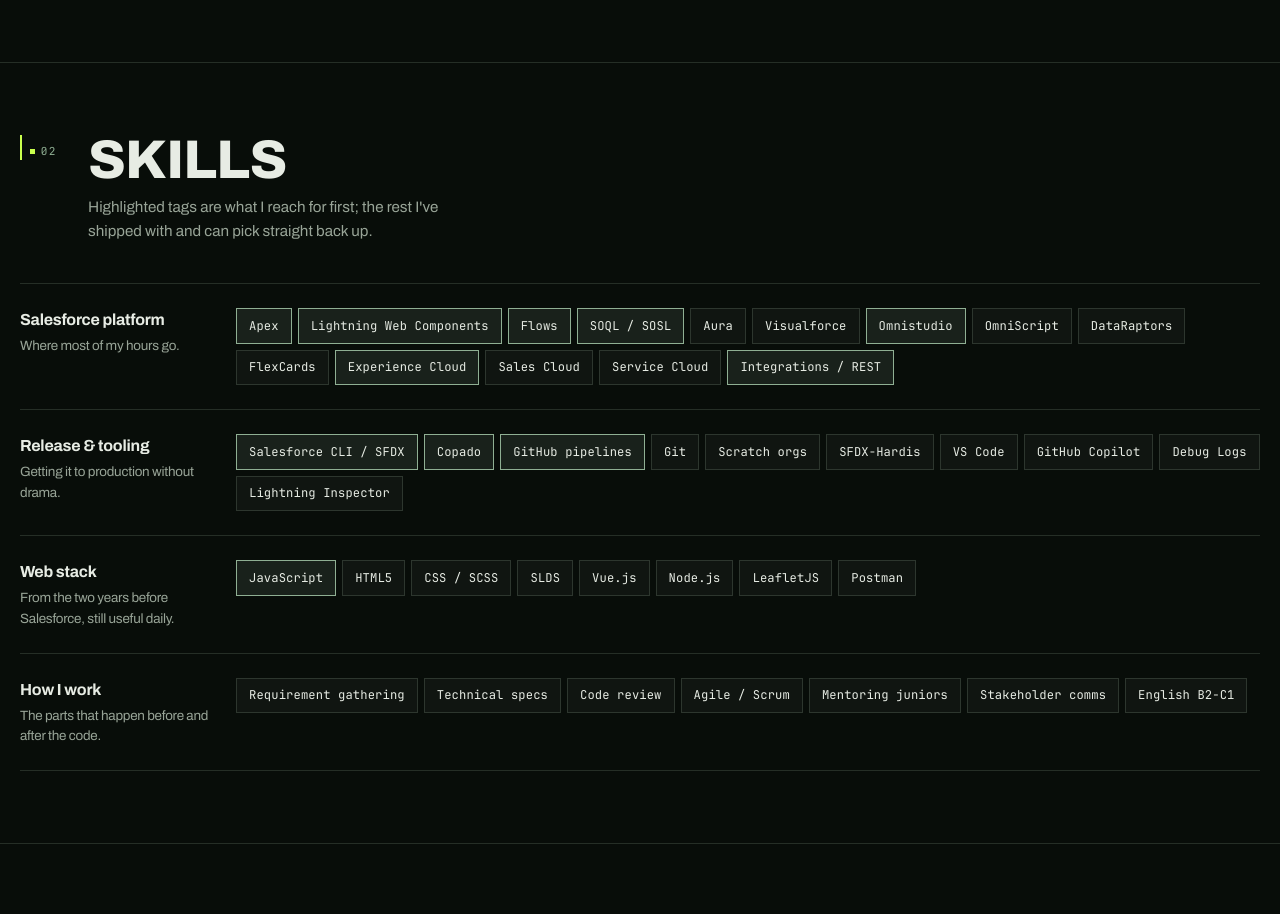
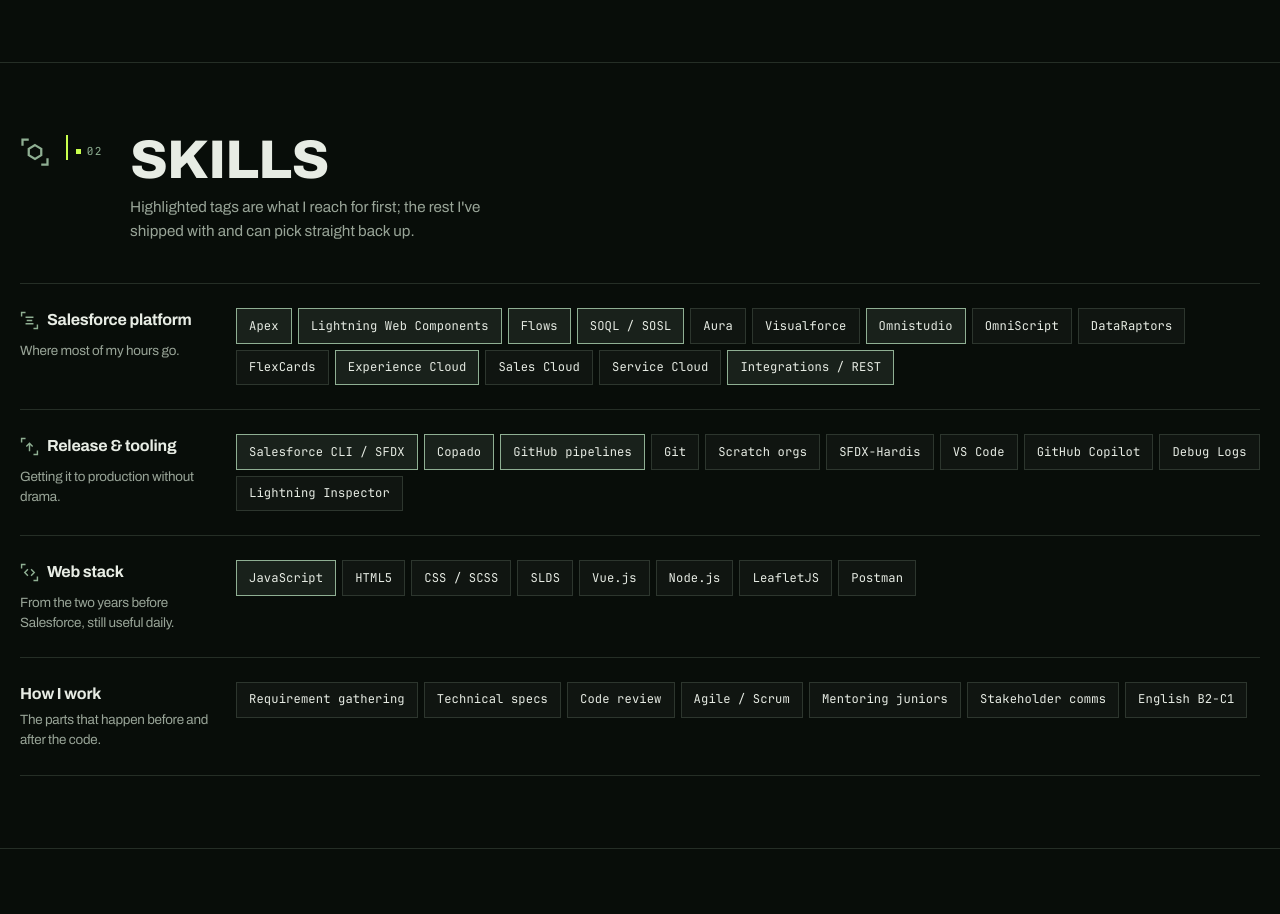
Before and after one commit to thejuandespi/thejuandespi.github.io, a React (Vite) app: page / in a window 1280 px wide. Shown: the part 1700-2614 px from the top of the page. Built offline with nearby package versions, Linux system fonts and the light colour scheme.

Commit message:
Added Glyphs

```diff
--- a/src/components/About.jsx
+++ b/src/components/About.jsx
@@ -9,6 +9,7 @@
           code="01"
           id="about-t"
           title="About"
+          glyph="about"
           note="Eight years in, still most interested in the gap between what a stakeholder asks for and what they actually need."
         />
 
--- a/src/components/Certifications.jsx
+++ b/src/components/Certifications.jsx
@@ -1,3 +1,4 @@
+import Glyph from "./Glyphs";
 import { CERTS } from "../data/content";
 
 /** Deliberately has no nav entry — it's a feature block inside the page
@@ -9,7 +10,9 @@
         <div className="grid gap-10 lg:grid-cols-[minmax(0,340px)_minmax(0,1fr)] lg:gap-16 items-start">
           {/* left: the headline number */}
           <div className="lg:sticky lg:top-[calc(var(--nav-h)+2rem)]">
-            <span className="mono text-accent block mb-3">Credentials</span>
+            <span className="mono text-accent inline-flex items-center gap-2 mb-3">
+              <Glyph name="seal" size={19} />Credentials
+            </span>
             <div className="flex items-end gap-4">
               <b
                 className="block text-[clamp(5rem,16vw,9rem)] font-black leading-[0.78] text-ink"
--- a/src/components/Contact.jsx
+++ b/src/components/Contact.jsx
@@ -18,6 +18,7 @@
           code="04"
           id="contact-t"
           title="Get in touch"
+          glyph="contact"
           note="Senior Salesforce roles, contract builds, or a platform problem you're stuck on. Email is fastest — I reply within a day."
         />
 
--- /dev/null
+++ b/src/components/Glyphs.jsx
@@ -0,0 +1,63 @@
+/* Small geometric sigil set — each glyph shares the same corner-bracket
+   frame used by .hud::before/::after and .card .notch-in, so the icon
+   system reads as the same notched-frame language as the rest of the UI,
+   just scaled down. Stroke-only, sharp joins (no linecap/linejoin
+   rounding) to match the hard-edged treatment everywhere else. */
+
+const FRAME_TL = "M2 7 V2 H7";
+const FRAME_BR = "M17 22 H22 V17";
+
+const MARKS = {
+  about: (
+    <>
+      <circle cx="12" cy="7.6" r="1.6" />
+      <path d="M8 18 L12 10.8 L16 18" />
+    </>
+  ),
+  skills: <path d="M12 6.5 L17 9.5 V14.5 L12 17.5 L7 14.5 V9.5 Z" />,
+  work: (
+    <>
+      <path d="M10 9 V7 H14 V9" />
+      <path d="M7 9 H15 L17 11 V17 H7 Z" />
+    </>
+  ),
+  contact: <path d="M7 17 L17 7 M11 7 H17 V13" />,
+  platform: <path d="M7 8 H17 M8.5 12 H15.5 M7 16 H17" />,
+  tooling: <path d="M12 18 V8 M8 12 L12 8 L16 12" />,
+  webstack: <path d="M10 8 L6 12 L10 16 M14 8 L18 12 L14 16" />,
+  process: (
+    <>
+      <path d="M7 16 L12 8 L17 16" />
+      <circle cx="7" cy="16" r="1.3" />
+      <circle cx="12" cy="8" r="1.3" />
+      <circle cx="17" cy="16" r="1.3" />
+    </>
+  ),
+  seal: (
+    <>
+      <path d="M12 6 L18 12 L12 18 L6 12 Z" />
+      <path d="M9.3 12.2 L11 14 L14.7 10" />
+    </>
+  ),
+};
+
+export default function Glyph({ name, size = 22, className }) {
+  const mark = MARKS[name];
+  if (!mark) return null;
+  return (
+    <svg
+      width={size}
+      height={size}
+      viewBox="0 0 24 24"
+      fill="none"
+      stroke="currentColor"
+      strokeWidth="1.8"
+      className={className}
+      aria-hidden="true"
+    >
+      <path d={FRAME_TL} />
+      <path d={FRAME_BR} />
+      {mark}
+    </svg>
+  );
+}
--- a/src/components/SectionHead.jsx
+++ b/src/components/SectionHead.jsx
@@ -1,6 +1,9 @@
-export default function SectionHead({ code, title, id, note }) {
+import Glyph from "./Glyphs";
+
+export default function SectionHead({ code, title, id, note, glyph }) {
   return (
-    <div className="flex flex-wrap items-start gap-5 mb-10">
+    <div className="flex flex-wrap items-start gap-4 mb-10">
+      {glyph ? <Glyph name={glyph} size={30} className="text-accent shrink-0 mt-0.5" /> : null}
       <span className="sec-code mono pt-2 min-w-12">
         <i aria-hidden="true" />{code}
       </span>
--- a/src/components/Skills.jsx
+++ b/src/components/Skills.jsx
@@ -1,4 +1,5 @@
 import SectionHead from "./SectionHead";
+import Glyph from "./Glyphs";
 import { CLUSTERS } from "../data/content";
 
 export default function Skills() {
@@ -9,6 +10,7 @@
           code="02"
           id="skills-t"
           title="Skills"
+          glyph="skills"
           note="Highlighted tags are what I reach for first; the rest I've shipped with and can pick straight back up."
         />
 
@@ -20,7 +22,10 @@
             }`}
           >
             <h3 className="text-base font-bold" style={{ fontStretch: "86%" }}>
-              {c.title}
+              <span className="inline-flex items-center gap-2">
+                <Glyph name={c.glyph} size={19} className="text-accent shrink-0" />
+                {c.title}
+              </span>
               <span className="block text-muted font-normal text-[0.84rem] mt-1" style={{ fontStretch: "100%" }}>
                 {c.note}
               </span>
--- a/src/components/Work.jsx
+++ b/src/components/Work.jsx
@@ -9,6 +9,7 @@
           code="03"
           id="work-t"
           title="Selected work"
+          glyph="work"
           note="Six builds that show the range — managed packages, integrations, portals, and one pre-Salesforce web app."
         />
 
--- a/src/data/content.js
+++ b/src/data/content.js
@@ -39,7 +39,8 @@
   "Flow",
   "Omnistudio",
   "Experience Cloud",
-  "CI/CD"
+  "CI/CD",
+  "Sales Cloud"
 ];
 
 export const TIMELINE = [
@@ -54,6 +55,7 @@
 export const CLUSTERS = [
   {
     title: "Salesforce platform",
+    glyph: "platform",
     note: "Where most of my hours go.",
     items: [
       ["Apex", 1], ["Lightning Web Components", 1], ["Flows", 1], ["SOQL / SOSL", 1],
@@ -64,6 +66,7 @@
   },
   {
     title: "Release & tooling",
+    glyph: "tooling",
     note: "Getting it to production without drama.",
     items: [
       ["Salesforce CLI / SFDX", 1], ["Copado", 1], ["GitHub pipelines", 1], ["Git", 0],
@@ -73,6 +76,7 @@
   },
   {
     title: "Web stack",
+    glyph: "webstack",
     note: "From the two years before Salesforce, still useful daily.",
     items: [
       ["JavaScript", 1], ["HTML5", 0], ["CSS / SCSS", 0], ["SLDS", 0],
```
